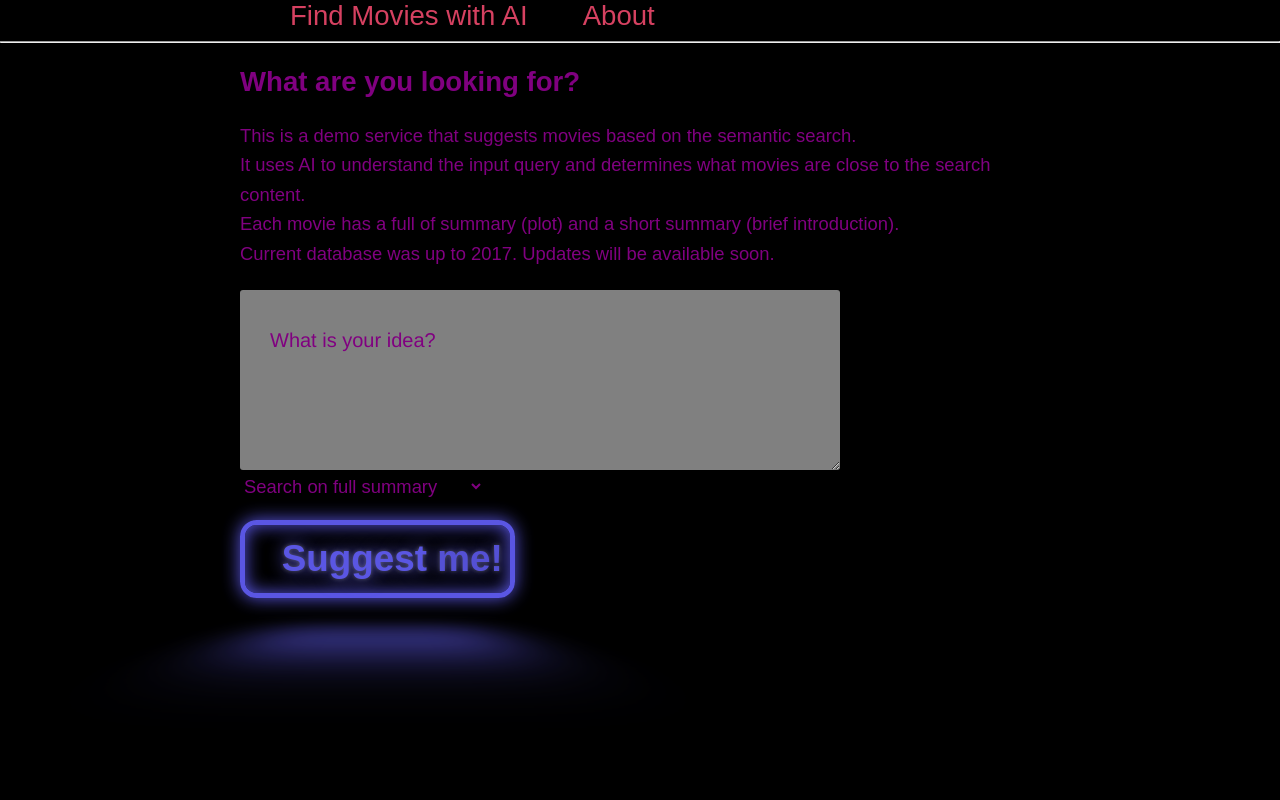
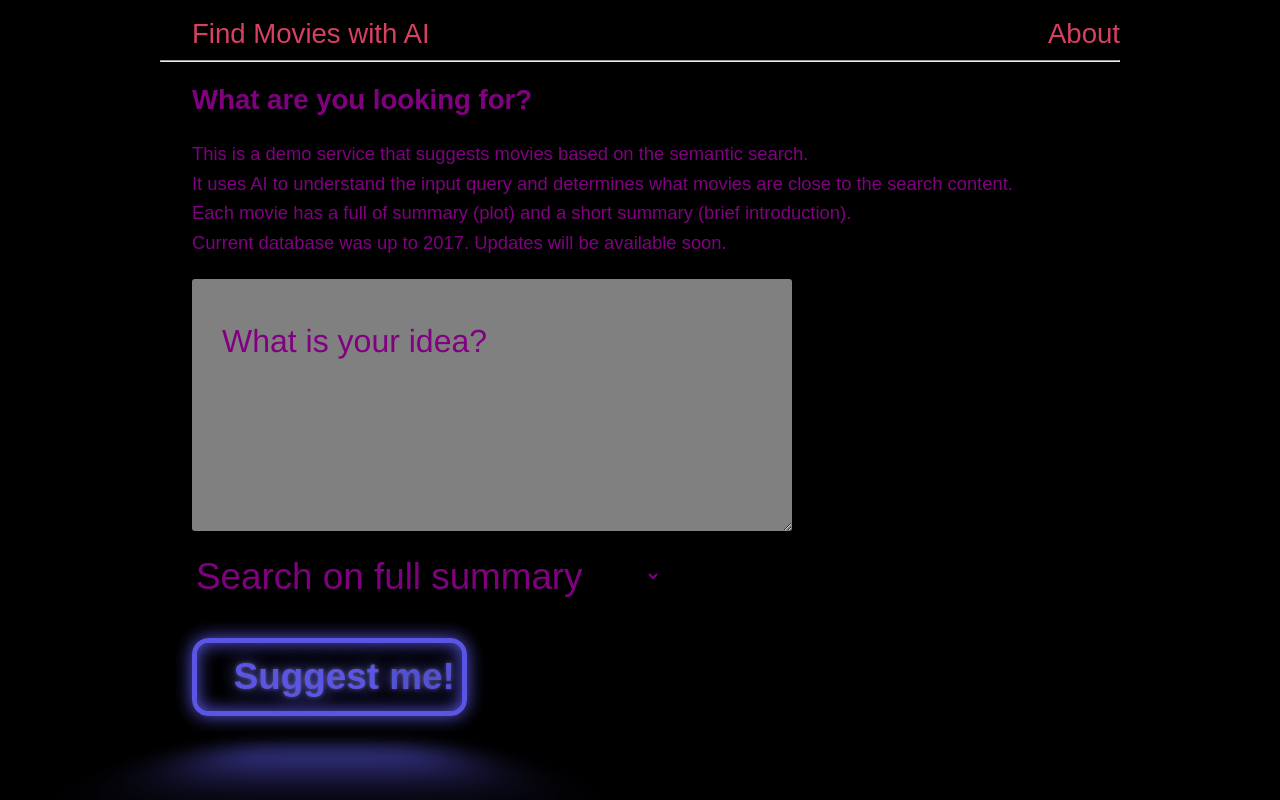
Before and after one commit to linhhlp/find-movies, a Flask app: page / in a window 1280 px wide. Run offline with Flask 3, Linux system fonts and the light colour scheme.

Commit message:
Update GUI

```diff
--- a/static/css/form.css
+++ b/static/css/form.css
@@ -1,9 +1,9 @@
-textarea {
+.textcontent {
     height: auto;
     max-width: 600px;
     color: purple;
     font-weight: 400;
-    font-size: 20px;
+    font-size: 2rem;
     font-family: 'Ubuntu', Helvetica, Arial, sans-serif;
     width: 100%;
     background: grey;
@@ -51,11 +51,11 @@ select {
     appearance: none;
     background-color: transparent;
     border: none;
-    padding: 0 1em 0 0;
+    padding: 0.5em 1em 0.5em 0;
     margin: 0;
     //width: 100%;
     font-family: inherit;
-    font-size: inherit;
+    font-size: 2em;
     cursor: inherit;
     line-height: inherit;
     color: purple;
--- a/static/css/main.css
+++ b/static/css/main.css
@@ -1,25 +1,27 @@
-.message {
-    padding: 10px;
-    margin: 5px;
-    background-color: #f3f3f3
-}
-
 nav {
-    max-width: 50rem;
+    max-width: 70rem;
     margin: auto;
+    padding-top: 1em;
 }
 
 nav a {
     color: #d64161;
     font-size: 1.5em;
-    margin-left: 50px;
+    margin-left: 2rem;
     text-decoration: none;
 }
 
+.to_right {
+    float: right;
+    font-size: 1.5em;
+}
+
 .content {
-    max-width: 50rem;
+    //max-width: 50rem;
     margin: auto;
+    padding-left: 2rem;
 }
+
 
 @import url("https://fonts.googleapis.com/css?family=Montserrat:400,700");
 
@@ -31,11 +33,12 @@ body {
     --h: 212deg;
     --brandColor: hsl(var(--h), 71%, var(--l));
     font-family: Montserrat, sans-serif;
-    margin: 0;
+    margin: auto !important;
     background-color: whitesmoke;
     background: black;
     color: purple;
     font-size: 1.15em;
+    max-width: 60rem;
 }
 
 p {
--- a/templates/base.html
+++ b/templates/base.html
@@ -12,7 +12,7 @@
 <body>
     <nav>
         <a href="#">Find Movies with AI</a>
-        <a href="https://github.com/linhhlp/find-movies">About</a>
+        <a href="https://github.com/linhhlp/find-movies" class="to_right">About</a>
     </nav>
     <hr>
     <div class="content">
--- a/templates/index.html
+++ b/templates/index.html
@@ -10,8 +10,8 @@
 </p>
 <br />
 
-<form method="post">
-    <textarea name="content" placeholder="What is your idea?" rows="3"
+<form method="post" action="#suggested_result">
+    <textarea name="content" placeholder="What is your idea?" rows="3" class="textcontent"
         cols="60">{{ request.form['content'] }}</textarea>
     <br>
     <select name="method">
@@ -25,12 +25,12 @@
 
 {% if data %}
 <br />
-<h2>Suggested Movies</h2>
+<h2 id="suggested_result">Suggested Movies</h2>
 <ol style="--length: {{ data|length }}" role=" list">
     {% for i, message in data.items() %}
     <li style="--i: {{ i }}">
         <h3>{{ message.title }}</h3>
-        <p>in {{ message.year }} by {{ message.director }} ({{ message.wiki_link }})<br />
+        <p>in {{ message.year }} by {{ message.director }} (<a href="{{ message.wiki_link }}">Wikipedia link</a>)<br />
             {{ message.plot_summary }}</p>
     </li>
     {% endfor %}
```
